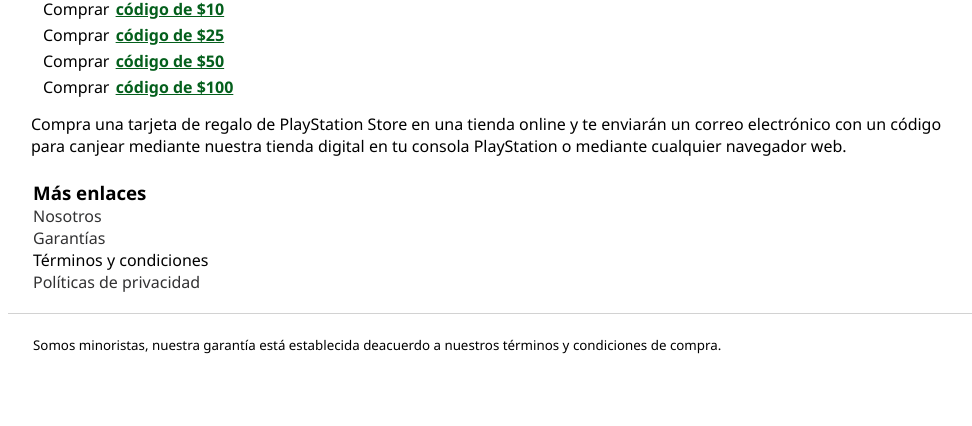
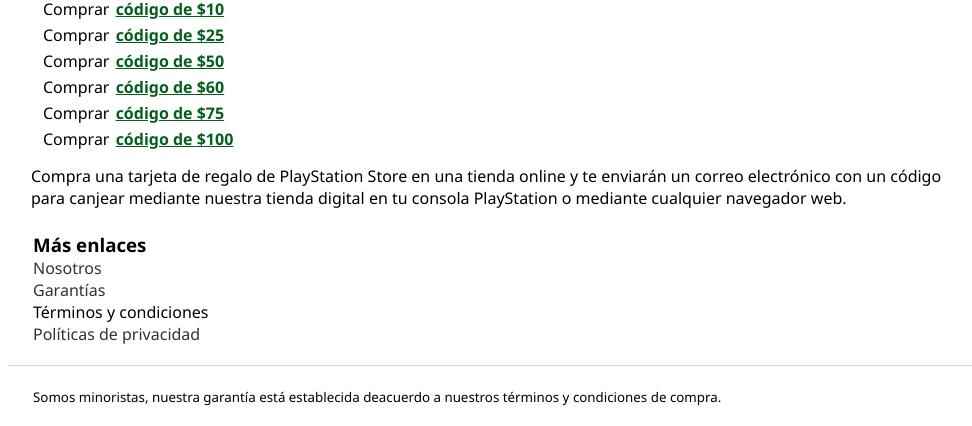
Before and after one commit to playnec/gplayec.github.io, a Jekyll site: the page built from item/playstation.html, in a window 1280 px wide, cut to the strip 505-931 px from the top of the page. Shown: the whole strip, without its empty margins (142-1114 px from the left). Built offline with Jekyll 4.4.1, drawn with Linux system fonts in a browser that asks for light colours; before the commit the page ends 900 px from its top, so only the background shows below that.

Commit message:
update playstation.yml
add new prices

```diff
--- a/_data/playstation.yml
+++ b/_data/playstation.yml
@@ -9,5 +9,9 @@
     value: 25.00
   - name: $50
     value: 50.00
+  - name: $60
+    value: 60.00
+  - name: $75
+    value: 75.00
   - name: $100
     value: 100.00
```
Also changed, not shown: 1 other file.
